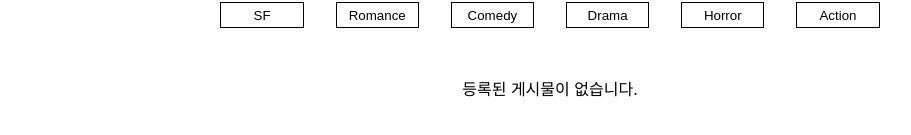
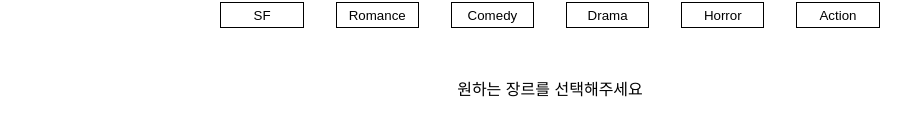
Before and after one commit to kanell0304/React_TeamProject, a React (Create React App) app: page /categoryList in a window 1280 px wide. Shown: the part 201-336 px from the top of the page, without its empty margins (90-1001 px from the left). Built offline with nearby package versions, Linux system fonts and the light colour scheme.

Commit message:
categoryList update1

```diff
--- a/src/component/Categorylist.jsx
+++ b/src/component/Categorylist.jsx
@@ -25,9 +25,16 @@ const CategoryList = () => {
             <button className="cateBtn"key ={cl.id} onClick={()=>setCategory(cl.name)}>{cl.name}</button>
         ))}
         </div>
-        {movieList.find(ml=>ml.category === category)?'':(
+        {category==='' ?(
+            <div className="cateResult">
+                원하는 장르를 선택해주세요
+            </div>
+        ):
+        (
+            <>
+             {movieList.find(ml=>ml.category === category)?'':(
             <div className="cateResult">등록된 게시물이 없습니다.</div>)}
-        {movieList.map(ml=>(
+                {movieList.map(ml=>(
                     ml.category === category ?(
                         <div key={ml.id}
                          onClick={()=>moveToDetail(ml.id)} className="cateResult">
@@ -35,6 +42,9 @@ const CategoryList = () => {
                         </div>
                     ):''
         ))}
+            </>
+        )
+        }
         </>
     );
 };
```
